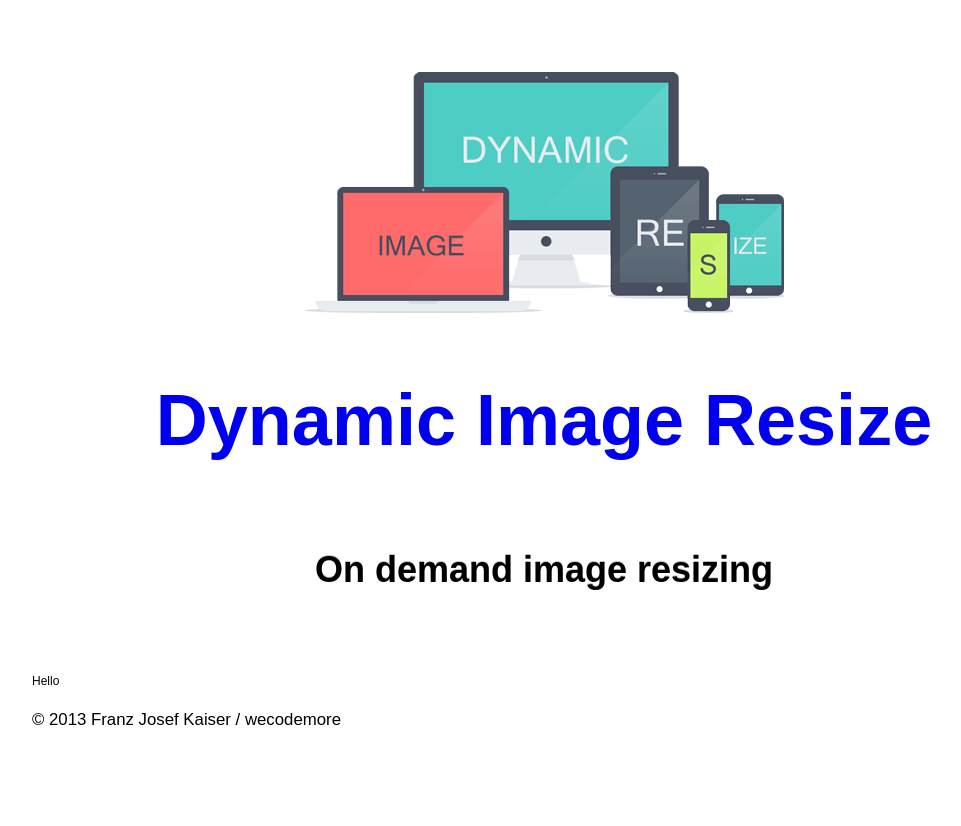
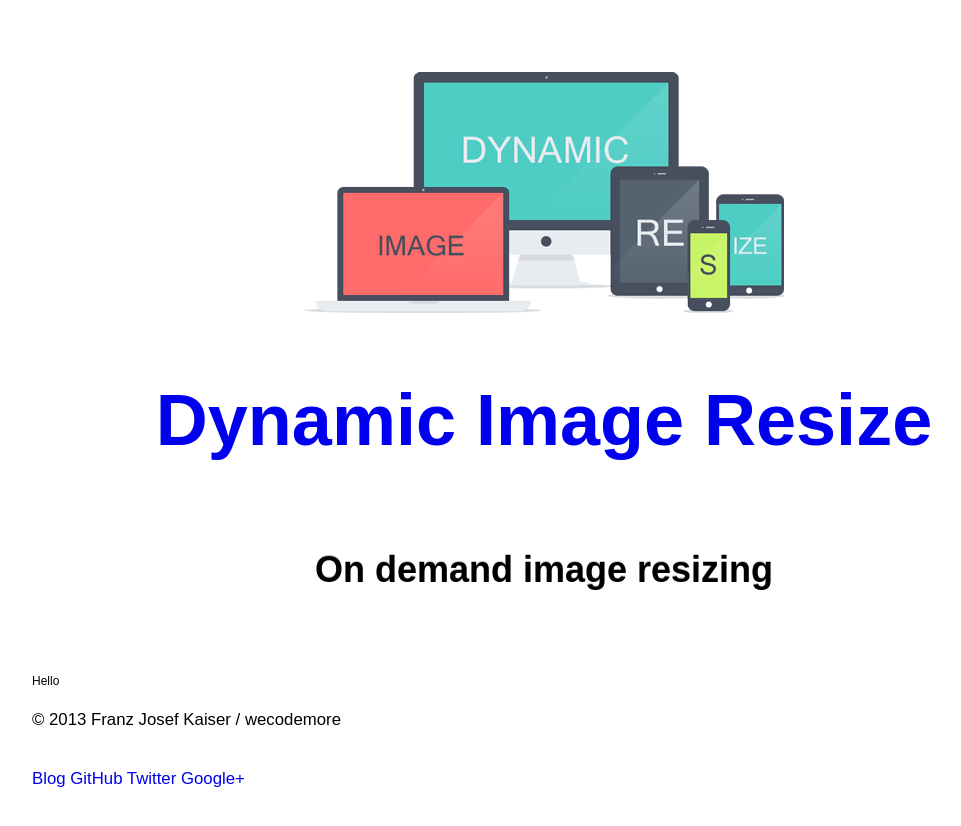
Before and after one commit to franz-josef-kaiser/Dynamic-Image-Resize, a Jekyll site: the page built from index.html, in a window 1280 px wide. Shown: the top 826 px of the page, without its empty margins (96-1057 px from the left). Built offline with Jekyll 4.4.1, drawn with Linux system fonts in a browser that asks for light colours.

Commit message:
Added more author info

```diff
--- a/_config.yml
+++ b/_config.yml
@@ -5,3 +5,13 @@ description: On demand image resizing
 year: 2013
 author:
     name: Franz Josef Kaiser
+    email: wecodemore@gmail.com
+    links:
+          - title: Blog
+            url: http://unserkaiser.com
+          - title: GitHub
+            url: https://github.com/franz-josef-kaiser
+          - title: Twitter
+            url: https://twitter.com/unserkaiser
+          - title: Google+
+            url: https://plus.google.com/107110219316412982437
--- a/_includes/footer.html
+++ b/_includes/footer.html
@@ -4,6 +4,9 @@
 	</p>
 
 	<p class="grid__item  one-half  palm--one-whole">
+		{% for link in site.author.links %}
+			<a href="{{ link.url }}" title="{{ link.title | strip_html }}">{{ link.title }}</a>
+		{% endfor %}
 	</p>
 </footer>
 <script type="text/javascript" src="{{ site.baseurl }}/all.js"></script>
```
